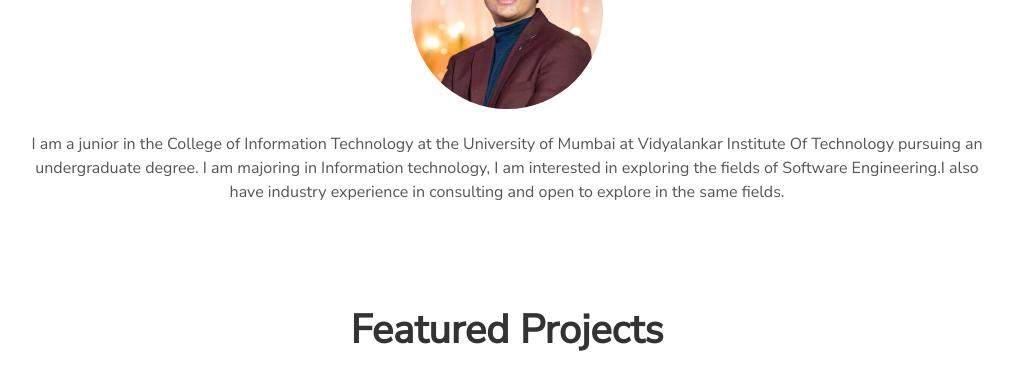
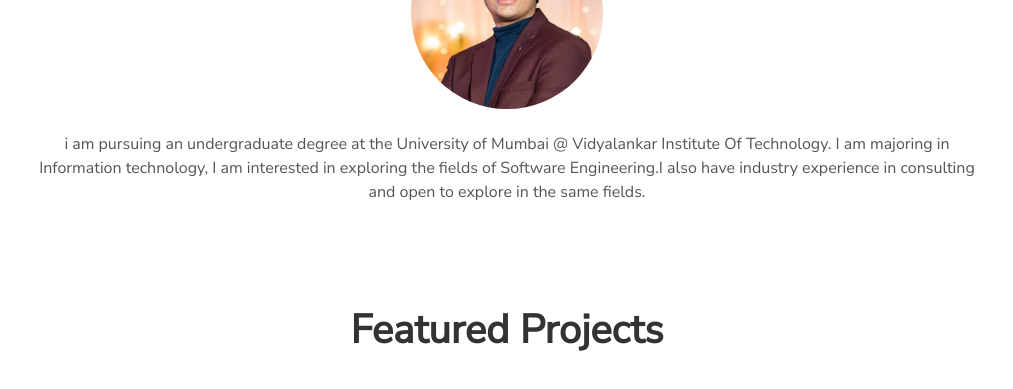
Before and after one commit to AdityaRam24/rport, a plain HTML site: page index.html in a window 1280 px wide. Shown: the part 1040-1429 px from the top of the page, without its empty margins (133-1146 px from the left). Drawn offline with Linux system fonts and the light colour scheme; files whose address does not match are found by name.

Commit message:
Update index.html

```diff
--- a/index.html
+++ b/index.html
@@ -64,8 +64,7 @@
           />
         </picture>
         <p>
-          I am a junior in the College of Information Technology at the University of Mumbai at Vidyalankar Institute Of Technology
-          pursuing an undergraduate degree. I am majoring in Information technology,  I am interested in exploring the fields of Software
+         i am  pursuing an undergraduate degree at the University of Mumbai @ Vidyalankar Institute Of Technology. I am majoring in Information technology,  I am interested in exploring the fields of Software
           Engineering.I also have industry experience in consulting and open to explore in the same fields.
         </p>
       </div>
```
